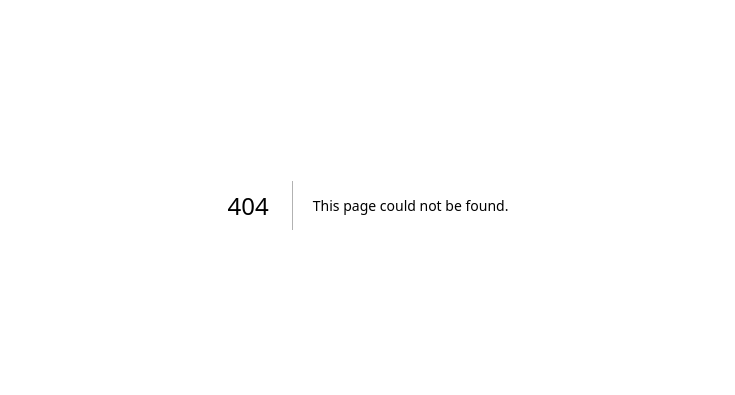
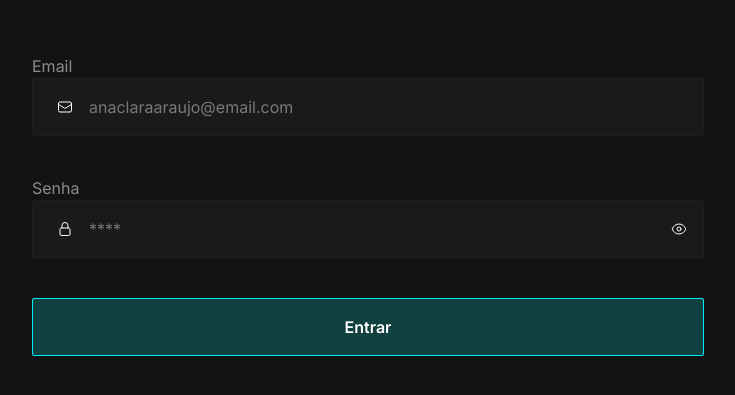
Before and after one commit to Juniors-Developers-Group-JDG/adm-front-end, a Next.js app: page /login in a window 1280 px wide. Before the commit this address had no page. Shown: the part 195-590 px from the top of the page, without its empty margins (272-1007 px from the left). Built offline with nearby package versions, Linux system fonts and the light colour scheme.

Commit message:
feat(login): Styling the page

```diff
--- /dev/null
+++ b/src/app/login/page.tsx
@@ -0,0 +1,33 @@
+import Button from '@/components/Button'
+import TextInput from '@/components/TextInput'
+import {
+  HiOutlineEnvelope,
+  HiOutlineEye,
+  HiOutlineLockClosed,
+} from 'react-icons/hi2'
+
+export default function Login() {
+  return (
+    <main className="flex h-screen w-full items-center justify-center bg-primary-700">
+      <form className="flex w-full max-w-2xl flex-col justify-center gap-4">
+        <TextInput
+          label="Email"
+          placeholder="anaclaraaraujo@email.com"
+          type="email"
+          iconLeft={<HiOutlineEnvelope />}
+        />
+        <TextInput
+          label="Senha"
+          placeholder="****"
+          type="password"
+          iconLeft={<HiOutlineLockClosed />}
+          iconRight={<HiOutlineEye />}
+        />
+
+        <Button variant="primary" className="rounded-sm">
+          Entrar
+        </Button>
+      </form>
+    </main>
+  )
+}
--- /dev/null
+++ b/src/components/Button/index.tsx
@@ -0,0 +1,37 @@
+'use client'
+
+type ButtonVariants = 'primary'
+
+type ButtonProps = {
+  variant?: ButtonVariants
+  iconLeft?: React.ReactNode
+  iconRight?: React.ReactNode
+} & React.ButtonHTMLAttributes<HTMLButtonElement>
+
+// Isso pode mudar de acordo com o design
+const variants = {
+  primary:
+    'border border-primary-900 bg-primary-300  hover:opacity-[0.9] text-white',
+}
+
+export default function Button({
+  variant = 'primary',
+  children,
+  iconLeft,
+  iconRight,
+  ...props
+}: ButtonProps) {
+  const defaultClasses =
+    'flex items-center px-2 py-4 justify-center gap-4 font-semibold'
+
+  return (
+    <button
+      {...props}
+      className={`${defaultClasses} ${variants[variant]} ${props.className}`}
+    >
+      {iconLeft && <div>{iconLeft}</div>}
+      {children}
+      {iconRight && <div>{iconRight}</div>}
+    </button>
+  )
+}
--- /dev/null
+++ b/src/components/TextInput/index.tsx
@@ -0,0 +1,36 @@
+'use client'
+
+type TextInputProps = {
+  iconLeft?: React.ReactNode
+  iconRight?: React.ReactNode
+  label?: string
+} & React.InputHTMLAttributes<HTMLInputElement>
+
+export default function TextInput({
+  iconLeft,
+  iconRight,
+  label,
+  ...props
+}: TextInputProps) {
+  const defaultInputClasses =
+    'bg-primary-600 text-white outline-none  placeholder:text-[#c4c4c48f]'
+  const defaultLabelClasses = 'text-md text-primary-200 '
+
+  return (
+    <div className="mb-6">
+      <label className={defaultLabelClasses}>{label}</label>
+      <div className="flex items-center justify-between rounded-sm border border-primary-500 bg-primary-600 p-4 text-white">
+        <div className="flex items-center gap-2">
+          {iconLeft && <div className="text-sub pl-2">{iconLeft}</div>}
+          <input
+            {...props}
+            className={`${defaultInputClasses} ${iconLeft ? 'pl-2' : ''} ${
+              iconRight ? 'pr-2' : ''
+            }`}
+          />
+        </div>
+        {iconRight && <div>{iconRight}</div>}
+      </div>
+    </div>
+  )
+}
--- a/tailwind.config.ts
+++ b/tailwind.config.ts
@@ -21,6 +21,8 @@ const config: Config = {
           600: '#1a1a1a',
           500: '#202020',
           400: '#2e2e2e',
+          300: '#114041',
+          200: '#8B8B8B',
         },
         secondary: {
           900: '#65D90B',
```
Also changed, not shown: package.json (+4 -3 lines), 1 other file (tests, documents, lock files or other folders).
